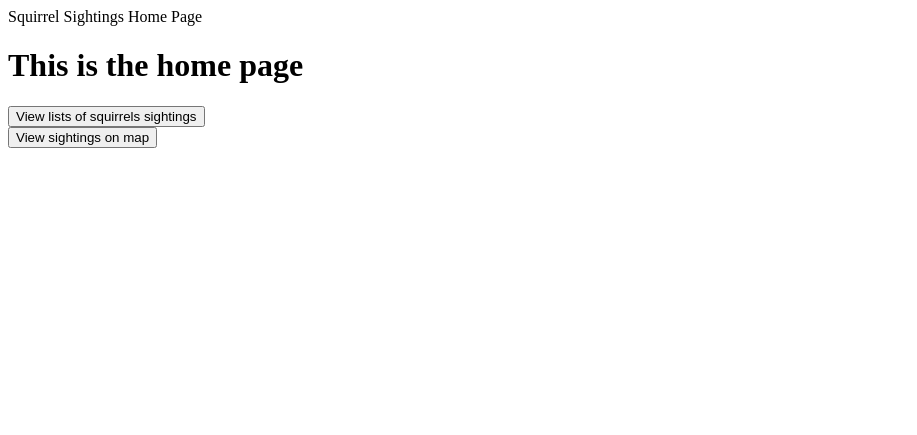
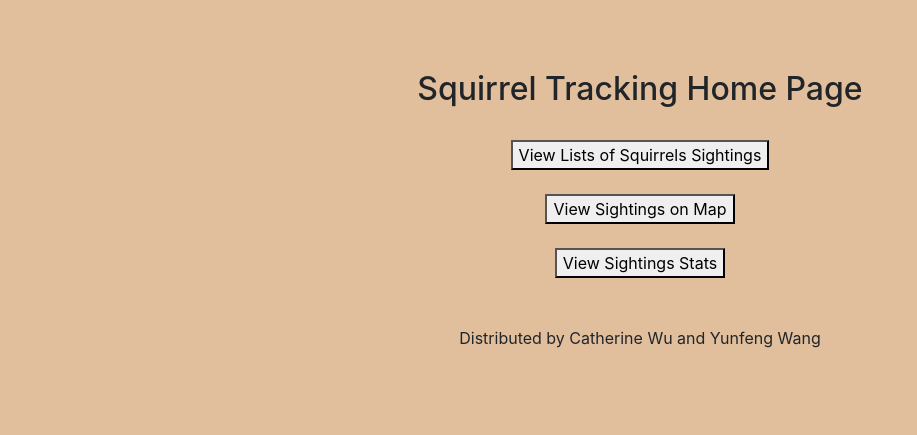
Before and after one commit to cwu821/TFA-Squirrel-Tracker-Project, a Django app: page / in a window 1280 px wide. Shown: the top 435 px of the page, without its empty margins (0-917 px from the left). Run offline with Django 3.2, Linux system fonts and the light colour scheme; some libraries are stand-ins or nearby versions.

Commit message:
beautified page

```diff
--- a/sightings/templates/sightings/home.html
+++ b/sightings/templates/sightings/home.html
@@ -1,15 +1,49 @@
 <!doctype html>
 
-<head> Squirrel Sightings Home Page </head>
+<head>
+	<link rel="stylesheet" href="https://stackpath.bootstrapcdn.com/bootstrap/4.3.1/css/bootstrap.min.css" integrity="sha384-ggOyR0iXCbMQv3Xipma34MD+dH/1fQ784/j6cY/iJTQUOhcWr7x9JvoRxT2MZw1T" crossorigin="anonymous">
 
-<body>
-	<h1> This is the home page </h1>
+	<!-- Required meta tags -->
+	<meta charset="utf-8">
+    	<meta name="viewport" content="width=device-width, initial-scale=1, shrink-to-fit=no">
 
+    	<!-- Bootstrap CSS -->
+    	<link rel="stylesheet" href="https://stackpath.bootstrapcdn.com/bootstrap/4.3.1/css/bootstrap.min.css" integrity="sha384-ggOyR0iXCbMQv3Xipma34MD+dH/1fQ784/j6cY/iJTQUOhcWr7x9JvoRxT2MZw1T" crossorigin="anonymous">
+
+<style>
+
+.center {
+  margin: auto;
+  width: 50%;
+  text-align: center;
+  padding: 70px 0;
+}
+</style>
+
+</head>
+
+<body style="background-color:hsla(30,55%,75%);">
+
+<div class = "center">
+
+	<h1 style="font-size:200%;">Squirrel Tracking Home Page </h1>
+	<br>
 	<form action = 'sightings/'>
-		<button type='submit'> View lists of squirrels sightings </button>
+		<button type='submit'> View Lists of Squirrels Sightings </button>
 	</form>
+	<br>
 	<form action = 'map/'>
-		<button type='submit'> View sightings on map </button>
+		<button type='submit'> View Sightings on Map </button>
 	</form>
+	<br>
+	<form action = 'sightings/stats/'>
+		<button type = 'submit'> View Sightings Stats </button>
+	</form>
+	<br>
+	<br>
+	<p>Distributed by Catherine Wu and Yunfeng Wang </p>
+
+</div>
+
 </body>
 </html>
```
Also changed, not shown: sightings/templates/sightings/all_squirrels.html (+21 -1 lines), sightings/templates/sightings/stats.html (+20 -1 lines).
